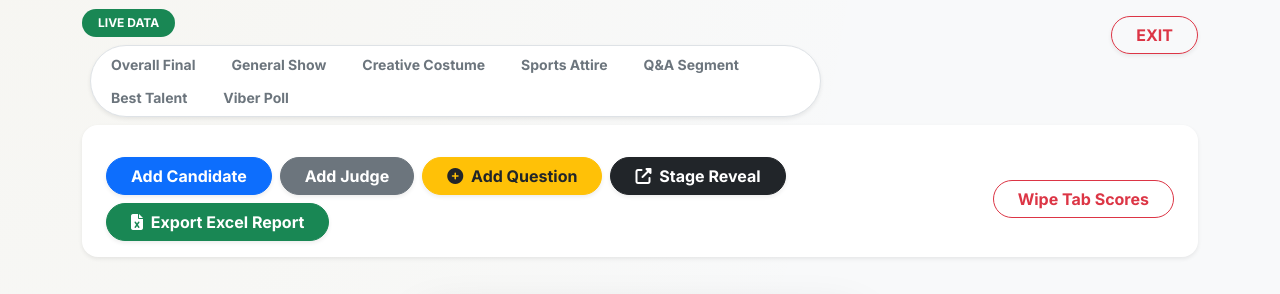
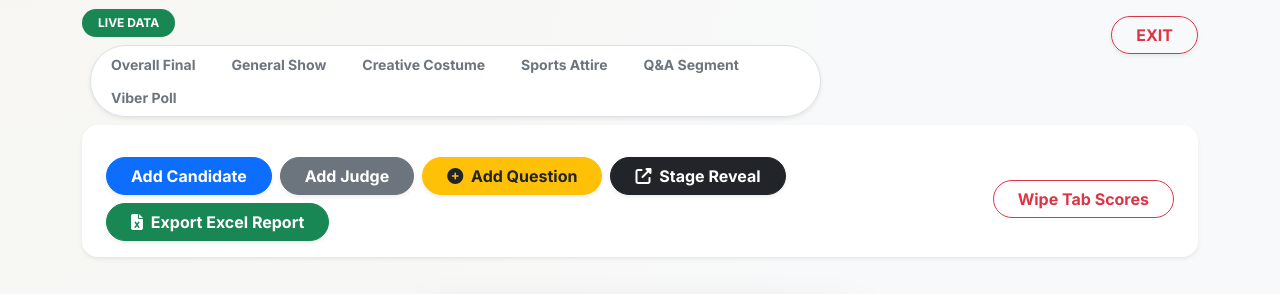
Before and after one commit to cciitmanager01/CCI-BC, a Flask app: template templates/hr_results.html in a window 1280 px wide. Shown: the part 297-591 px from the top of the page. Run offline with Flask 3, Linux system fonts and the light colour scheme; tables that the repository leaves empty hold one stand-in row (values such as "Sample post"); the template is opened without the code that fills it: values that come from a table or form of the project are taken from there, most other values are stand-ins (such as "Sample title", 1, 10 or a date in 2020); some libraries are stand-ins or nearby versions.

Commit message:
Add files via upload

```diff
--- a/templates/hr_results.html
+++ b/templates/hr_results.html
@@ -91,14 +91,13 @@
             <div class="d-flex flex-wrap justify-content-center justify-content-md-start align-items-center gap-2 mt-2">
                 <span class="badge bg-success rounded-pill px-3 py-2">LIVE DATA</span>
 
-                <!-- 7-Way Tab Selector -->
+                <!-- 6-Way Tab Selector (Talent removed) -->
                 <div class="ms-md-2 d-inline-flex flex-wrap gap-1 bg-white p-1 rounded-pill border shadow-sm">
                     <a href="/hr-results/overall" class="btn btn-sm {% if active_tab == 'overall' %}btn-dark{% else %}btn-outline-secondary border-0{% endif %} rounded-pill px-3 py-1 fw-bold">Overall Final</a>
                     <a href="/hr-results/general" class="btn btn-sm {% if active_tab == 'general' %}btn-dark{% else %}btn-outline-secondary border-0{% endif %} rounded-pill px-3 py-1 fw-bold">General Show</a>
                     <a href="/hr-results/costume" class="btn btn-sm {% if active_tab == 'costume' %}btn-dark{% else %}btn-outline-secondary border-0{% endif %} rounded-pill px-3 py-1 fw-bold">Creative Costume</a>
                     <a href="/hr-results/sports" class="btn btn-sm {% if active_tab == 'sports' %}btn-dark{% else %}btn-outline-secondary border-0{% endif %} rounded-pill px-3 py-1 fw-bold">Sports Attire</a>
                     <a href="/hr-results/qa" class="btn btn-sm {% if active_tab == 'qa' %}btn-dark{% else %}btn-outline-secondary border-0{% endif %} rounded-pill px-3 py-1 fw-bold">Q&A Segment</a>
-                    <a href="/hr-results/talent" class="btn btn-sm {% if active_tab == 'talent' %}btn-dark{% else %}btn-outline-secondary border-0{% endif %} rounded-pill px-3 py-1 fw-bold">Best Talent</a>
                     <a href="/hr-results/viber" class="btn btn-sm {% if active_tab == 'viber' %}btn-dark{% else %}btn-outline-secondary border-0{% endif %} rounded-pill px-3 py-1 fw-bold">Viber Poll</a>
                 </div>
             </div>
@@ -183,7 +182,7 @@
                     <p class="small text-muted mb-2 uppercase fw-bold">Calculation Formula</p>
                     <div class="formula-box mb-3">
                         {% if active_tab == 'overall' %}
-                            (Round 1 + Costume + Sports + Q&A + Talent + Viber %) ÷ 6
+                            (Judged Average × 0.90) + (Viber % × 0.10)
                         {% elif active_tab == 'general' %}
                             Total Points ÷ Active Judge Count
                         {% elif active_tab == 'viber' %}
@@ -194,7 +193,7 @@
                     </div>
                     <p class="small text-muted">
                         {% if active_tab == 'overall' %}
-                            The <strong>Overall Final Score</strong> aggregates 6 categories (5 judged rounds + 1 scaled Viber popularity percentage) and divides by 6 to yield the combined 100% final rating.
+                            The <strong>Overall Final Score</strong> is calculated with a weighted formula. The 4 judged categories (Round 1, Costume, Sports, and Q&A) are averaged to form **90%** of the final score, while the Viber Popularity Poll accounts for the remaining **10%** of the overall tabulation.
                         {% elif active_tab == 'general' %}
                             The <strong>Round 1 Score</strong> sums all 5 criteria (Max 100) and averages them based on active judges.
                         {% elif active_tab == 'costume' %}
@@ -203,8 +202,6 @@
                             The <strong>Sports Attire Score</strong> averages the sum of Bearing, Costume Style, Ramp Walk, and Overall Presentation (Max 100).
                         {% elif active_tab == 'qa' %}
                             The <strong>Q&A Score</strong> averages the sum of Intelligence/Content, Delivery/Wit, and Overall Poise (Max 100).
-                        {% elif active_tab == 'talent' %}
-                            The <strong>Best Talent Score</strong> averages the sum of Performance/Skill, Creativity/Originality, and Stage Presence (Max 100).
                         {% else %}
                             The <strong>Viber Popularity Score</strong> scales manually entered raw counts relative to the total vote counts across all candidates to yield a score out of 100%.
                         {% endif %}
@@ -228,7 +225,7 @@
                         Overall Final Tabulation (Combined Categories)
                     {% else %}
                         Final Tabulation Roster -
-                        {% if active_tab == 'general' %}Round 1 (General Show){% elif active_tab == 'costume' %}Best in Creative Costume{% elif active_tab == 'sports' %}Welcome Ramp (Sports Attire){% elif active_tab == 'qa' %}Q&A Segment{% elif active_tab == 'talent' %}Best Talent Segment{% else %}Viber Popularity Poll{% endif %}
+                        {% if active_tab == 'general' %}Round 1 (General Show){% elif active_tab == 'costume' %}Best in Creative Costume{% elif active_tab == 'sports' %}Welcome Ramp (Sports Attire){% elif active_tab == 'qa' %}Q&A Segment{% else %}Viber Popularity Poll{% endif %}
                     {% endif %}
                 </h5>
             </div>
@@ -244,7 +241,6 @@
                                 <th class="text-center">Costume</th>
                                 <th class="text-center">Sports</th>
                                 <th class="text-center">Q&A</th>
-                                <th class="text-center">Talent</th>
                                 <th class="text-center">Viber %</th>
                             {% elif active_tab == 'viber' %}
                                 <th class="text-center">Raw Votes</th>
@@ -267,7 +263,6 @@
                                 <td class="text-center text-secondary small fw-bold">{{ "%.2f"|format(res['costume']) }}%</td>
                                 <td class="text-center text-secondary small fw-bold">{{ "%.2f"|format(res['sports']) }}%</td>
                                 <td class="text-center text-secondary small fw-bold">{{ "%.2f"|format(res['qa']) }}%</td>
-                                <td class="text-center text-secondary small fw-bold">{{ "%.2f"|format(res['talent']) }}%</td>
                                 <td class="text-center text-secondary small fw-bold">{{ "%.2f"|format(res['viber_percentage']) }}%</td>
                             {% elif active_tab == 'viber' %}
                                 <td class="text-center text-secondary small fw-bold">{{ res['viber_votes'] }}</td>
@@ -335,7 +330,7 @@
                         <tbody>
                             {% for j in all_judges %}
                             <tr>
-                                <td class="ps-4 fw-bold py-3 text-dark">{{ j.name }}</td>
+                                <td class="ps-4 py-3 text-dark fw-bold">{{ j.name }}</td>
                                 <td class="text-end pe-4">
                                     <form action="/hr/delete-judge/{{ j.id }}" method="POST" onsubmit="return confirm('Delete judge?');">
                                         <button type="submit" class="btn btn-sm text-danger border-0 bg-transparent"><i class="fas fa-times"></i></button>
@@ -376,8 +371,6 @@
                                 Sports Attire Segment
                             {% elif active_tab == 'qa' %}
                                 Q&A Segment
-                            {% elif active_tab == 'talent' %}
-                                Best Talent Segment
                             {% else %}
                                 Viber Popularity Poll
                             {% endif %}
--- a/templates/select_round.html
+++ b/templates/select_round.html
@@ -146,13 +146,10 @@
             Creative Costume
         </a>
         <a href="{{ url_for('judge_index_sports') }}" class="btn-round btn-round-sports">
-            Welcome Ramp (Sports)
+            Welcome Ramp (Sports Attire)
         </a>
         <a href="{{ url_for('judge_index_qa') }}" class="btn-round btn-round-qa">
             Q&A Segment
-        </a>
-        <a href="{{ url_for('judge_index_talent') }}" class="btn-round btn-round-talent">
-            Best Talent Round
         </a>
     </div>
 
```
